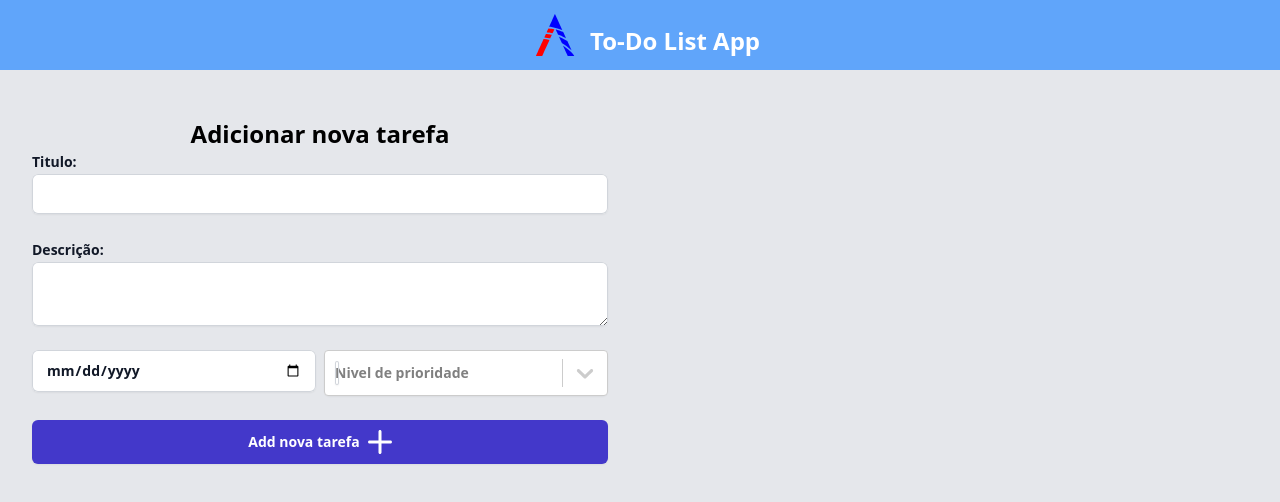
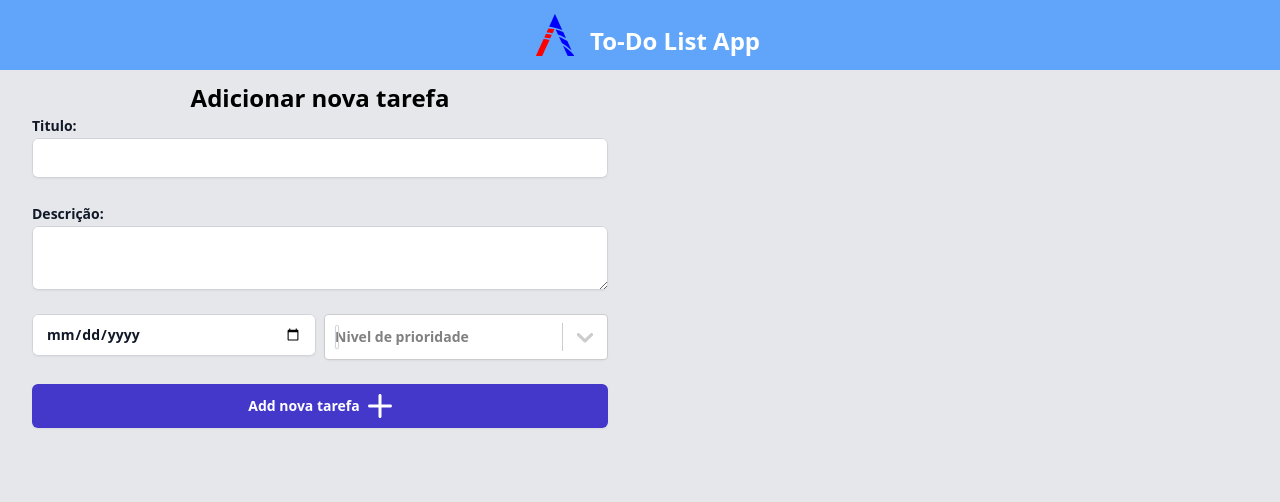
Before and after one commit to uezili/frontend-ascan, a React (Vite) app: page / in a window 1280 px wide. Shown: the top 502 px of the page. Built offline with nearby package versions, Linux system fonts and the light colour scheme.

Commit message:
Remove padding.

```diff
--- a/src/components/ToDoForm/index.jsx
+++ b/src/components/ToDoForm/index.jsx
@@ -30,7 +30,7 @@
 	return (
 		<section>
 			<div className="flex justify-center font-bold">
-				<h1 className="text-2xl pt-12">Adicionar nova tarefa</h1>
+				<h1 className="text-2xl">Adicionar nova tarefa</h1>
 			</div>
 			<form
 				className="grid grid-cols-1 gap-x-8 gap-y-6"
```
